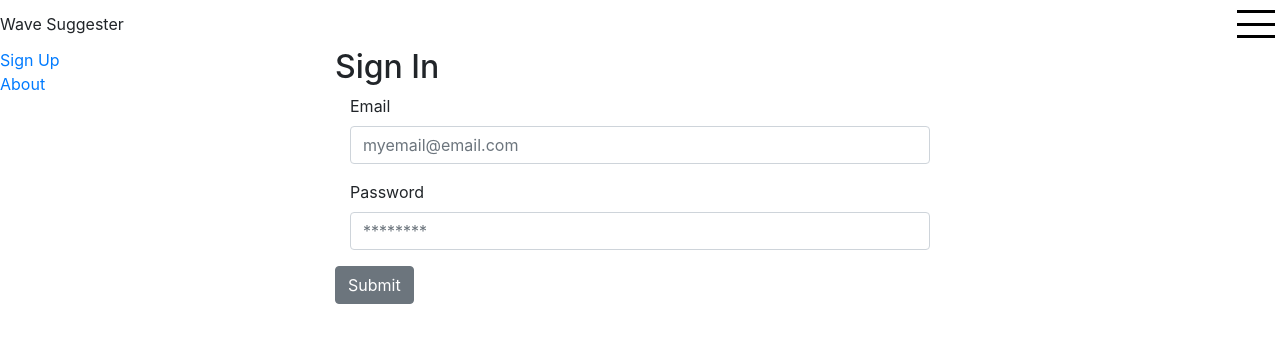
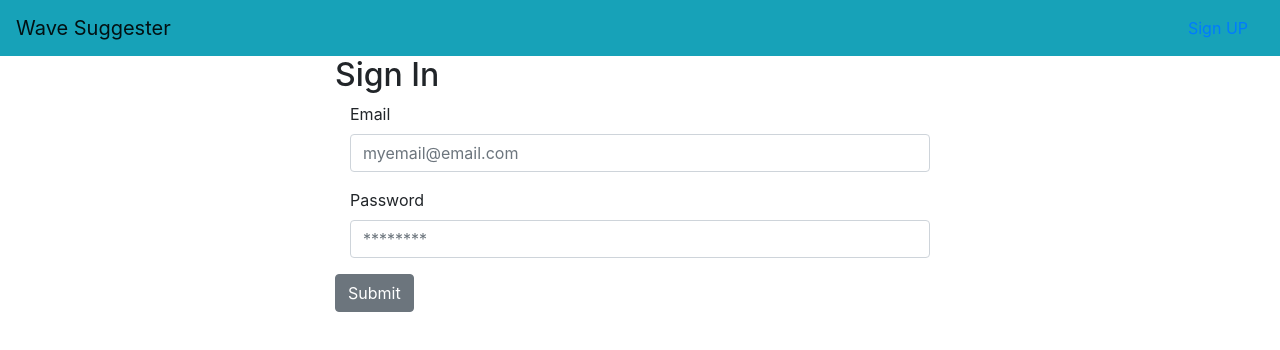
Before and after one commit to Build-Week-Spotify-Song-Suggestor/front-end, a React (Create React App) app in the folder app/: page / in a window 1280 px wide. Shown: the top 350 px of the page. Built offline with nearby package versions, Linux system fonts and the light colour scheme.

Commit message:
Deleted unnecessary files and fixed the navbar

```diff
--- a/app/src/components/Navigation/NavToggle.css
+++ /dev/null
@@ -1,25 +0,0 @@
-.nav-toggle {
-  height: inherit;
-  width: 48px;
-  display: flex;
-  flex-flow: column;
-  align-items: center;
-  justify-content: space-evenly;
-}
-
-.patty {
-  display: inline-block;
-  height: 3px;
-  width: 80%;
-  background: rgba(0, 0, 0, 1);
-}
-
-.links {
-  width: 100%;
-  display: flex;
-  flex-direction: column;
-}
-
-.open {
-  height: 100%;
-}
--- a/app/src/components/Navigation/NavToggle.js
+++ /dev/null
@@ -1,22 +0,0 @@
-import React from "react";
-import "./NavToggle.css";
-// Router Links
-import { Link } from "react-router-dom";
-
-function NavToggle() {
-  return (
-    <>
-      <div className="nav-toggle">
-        <span className="patty"></span>
-        <span className="patty"></span>
-        <span className="patty"></span>
-      </div>
-      <div className="links">
-        <Link to="/signup">Sign Up</Link>
-        <Link to="/about">About</Link>
-      </div>
-    </>
-  );
-}
-
-export default NavToggle;
--- a/app/src/components/Navigation/Navigation.css
+++ /dev/null
@@ -1,6 +0,0 @@
-.nav {
-  display: flex;
-  height: 48px;
-  align-items: center;
-  justify-content: space-between;
-}
--- a/app/src/components/Navigation/Navigation.js
+++ b/app/src/components/Navigation/Navigation.js
@@ -1,6 +1,5 @@
 import React, { useState } from "react";
-import NavToggle from "./NavToggle";
-import "./Navigation.css";
+import { Navbar, NavLink, NavbarBrand } from "reactstrap";
 
 // React Router
 import { BrowserRouter as Router, Switch, Route } from "react-router-dom";
@@ -10,13 +9,16 @@ function Navigation() {
   const toggleNavbar = () => setCollapse(!collapsed);
 
   return (
-    <Router>
-      <nav className="nav">
-        <div className="brand">Wave Suggester</div>
-
-        <NavToggle />
-      </nav>
-    </Router>
+    <div>
+      <Navbar color="info" light>
+        <Router>
+          <NavbarBrand href="/" className="mr-auto">
+            Wave Suggester
+          </NavbarBrand>
+          <NavLink href="/SignUp/">Sign UP</NavLink>
+        </Router>
+      </Navbar>
+    </div>
   );
 }
 
```
Also changed, not shown: 1 other file (tests, documents, lock files or other folders).
